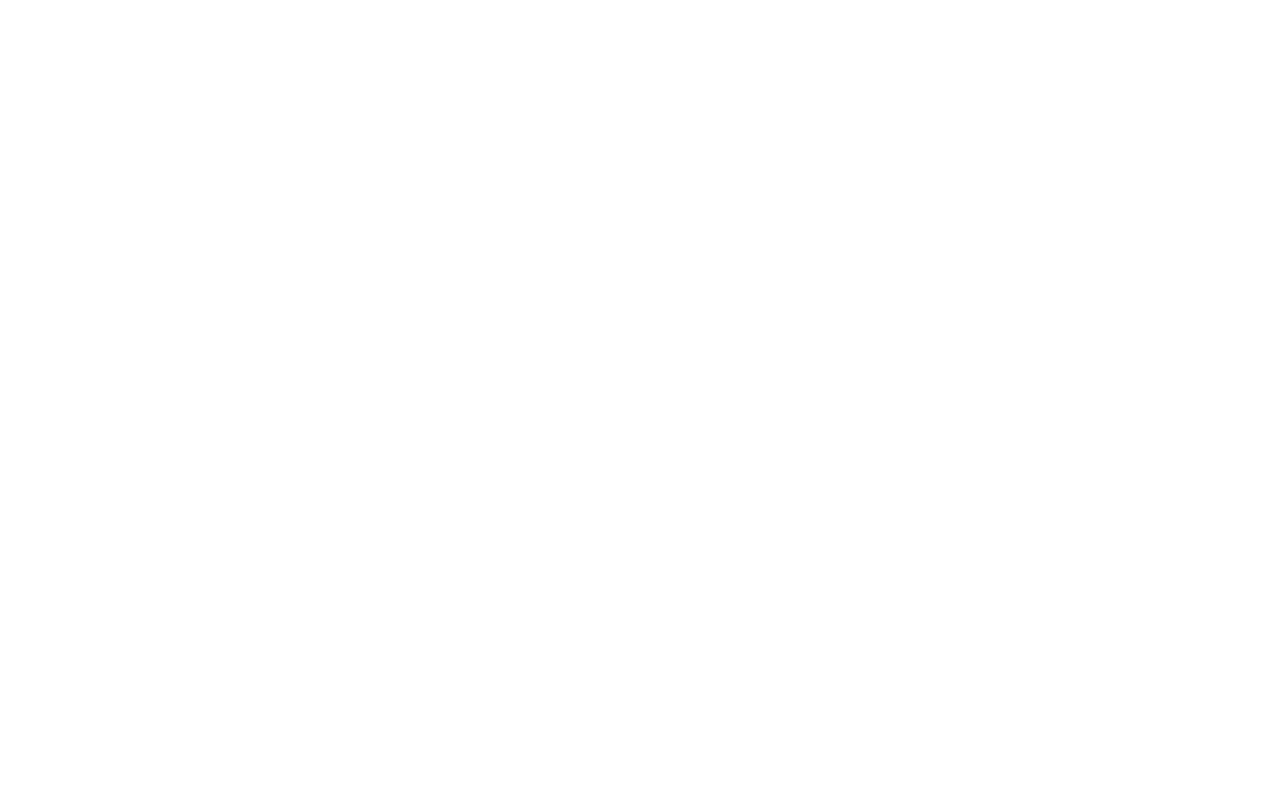
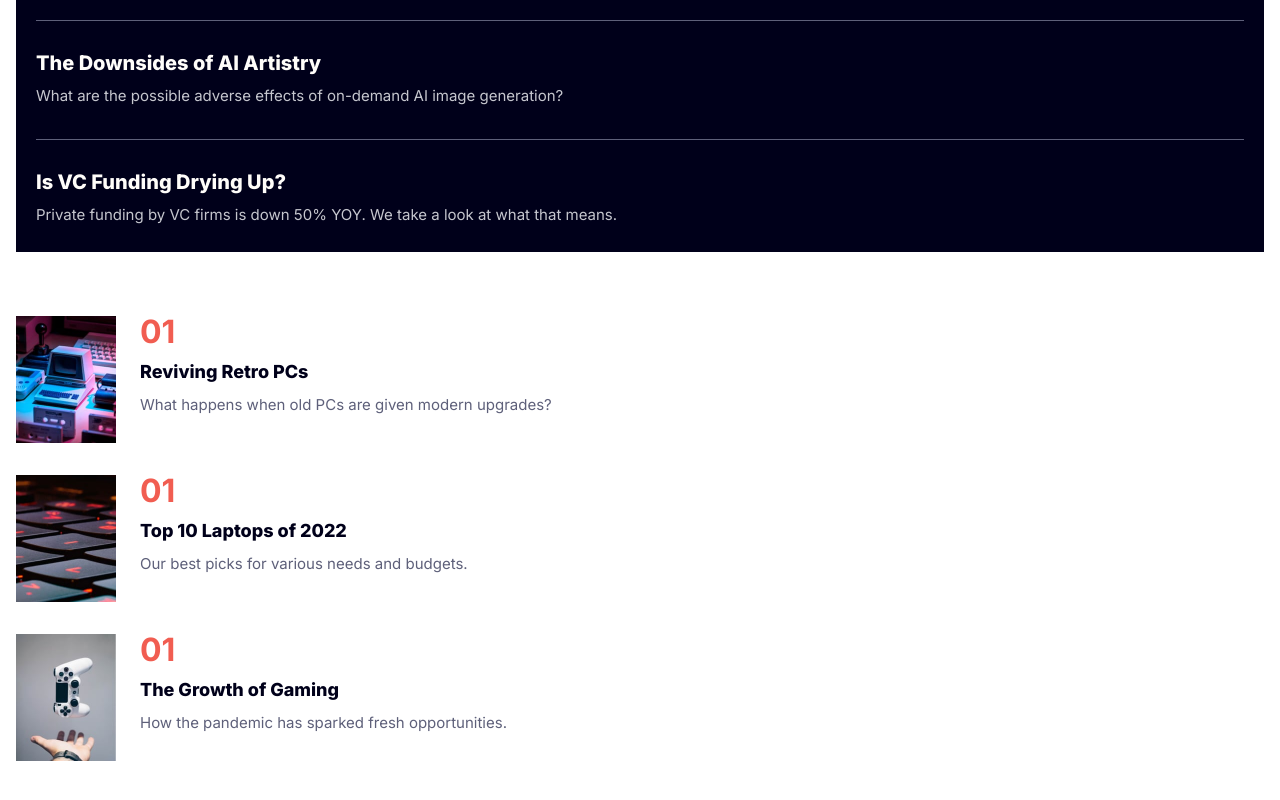
Before and after one commit to jasonluo07/fem-news-homepage, a Next.js app: page / in a window 1280 px wide. Shown: the part 790-1590 px from the top of the page. Before the commit the page ends 800 px from the top, so only its background shows below. Built offline with nearby package versions, Linux system fonts and the light colour scheme.

Commit message:
style: featured-articlees section

```diff
--- a/app/components/featured-articles.tsx
+++ b/app/components/featured-articles.tsx
@@ -3,7 +3,7 @@
 export default function FeaturedArticles() {
   return (
     <section className="featured-articles">
-      <ul className="featured-articles__list">
+      <ol className="featured-articles__list">
         <li className="featured-articles__item">
           <Image
             className="featured-articles__item-image"
@@ -13,6 +13,7 @@
             height={127}
           />
           <div className="featured-articles__item-content">
+            <div className="articles-list__item-number">01</div>
             <h3 className="featured-articles__item-title">
               Reviving Retro PCs
             </h3>
@@ -30,6 +31,7 @@
             height={127}
           />
           <div className="featured-articles__item-content">
+            <div className="articles-list__item-number">01</div>
             <h3 className="featured-articles__item-title">
               Top 10 Laptops of 2022
             </h3>
@@ -47,6 +49,7 @@
             height={127}
           />
           <div className="featured-articles__item-content">
+            <div className="articles-list__item-number">01</div>
             <h3 className="featured-articles__item-title">
               The Growth of Gaming
             </h3>
@@ -55,7 +58,7 @@
             </p>
           </div>
         </li>
-      </ul>
+      </ol>
     </section>
   );
 }
--- a/app/globals.css
+++ b/app/globals.css
@@ -36,7 +36,7 @@
 /* LatestNews */
 
 .latest-news {
-  @apply bg-[#00001A] px-5 py-6;
+  @apply mb-16 bg-[#00001A] px-5 py-6;
 }
 
 .latest-news__item:not(:last-child) {
@@ -55,3 +55,24 @@
 .latest-news__item-description {
   @apply text-[15px] leading-[26px] text-[#C5C6CE];
 }
+
+/* FeaturedArticles */
+.featured-articles__item:not(:last-child) {
+  @apply mb-8;
+}
+
+.featured-articles__item {
+  @apply flex gap-x-6;
+}
+
+.articles-list__item-number {
+  @apply text-light-vermilion mb-3 text-[32px] font-bold leading-[32px];
+}
+
+.featured-articles__item-title {
+  @apply text-dark-space-blue mb-2 text-[18px] font-extrabold leading-[24px];
+}
+
+.featured-articles__item-description {
+  @apply text-gunmetal text-[15px] leading-[26px];
+}
--- a/app/page.tsx
+++ b/app/page.tsx
@@ -5,12 +5,12 @@
 
 export default function Home() {
   return (
-    <div className="mx-4 mb-8 mt-7">
-      {/* <Header /> */}
+    <div className="mx-4 mb-20 mt-7">
+      <Header />
       <main className="main">
-        {/* <Hero /> */}
+        <Hero />
         <LatestNews />
-        {/* <FeaturedArticles /> */}
+        <FeaturedArticles />
       </main>
     </div>
   );
```
